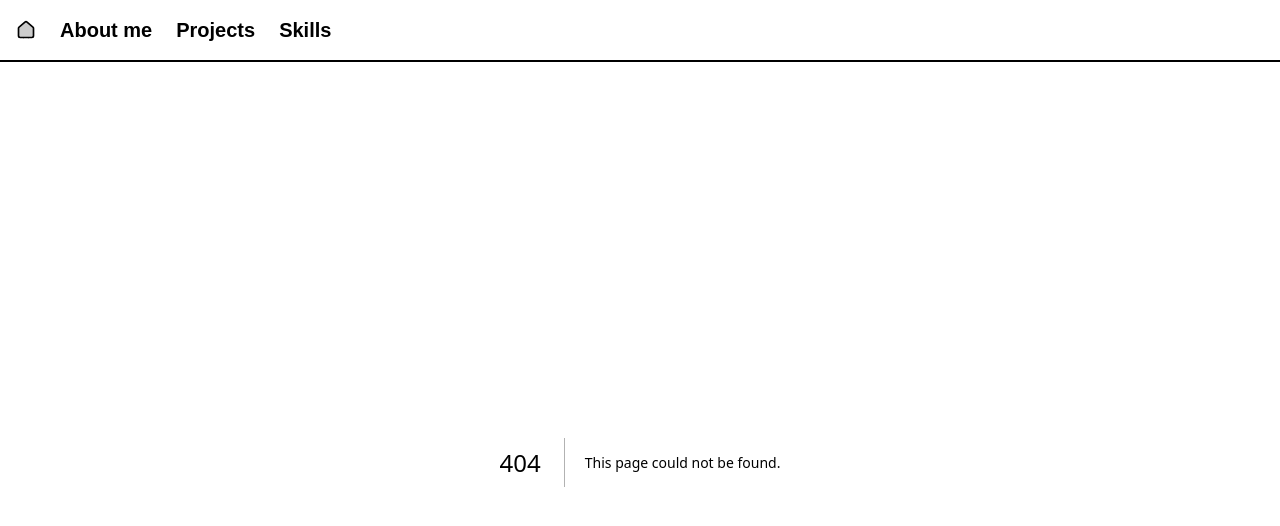
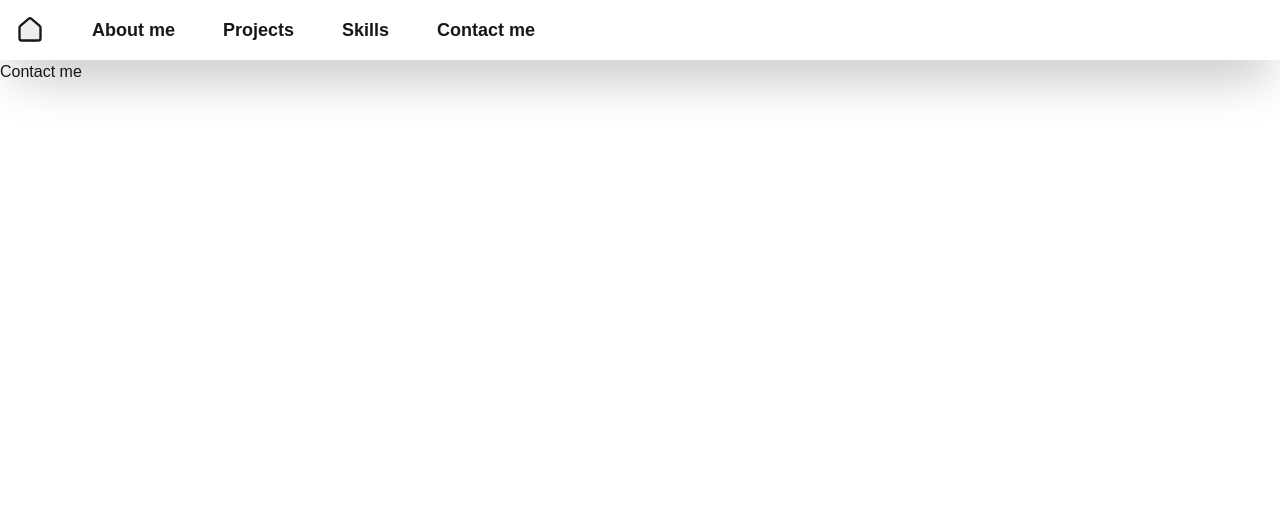
Before and after one commit to MikeLvl76/Portfolio, a Next.js app: page /contact in a window 1280 px wide. Before the commit this address had no page. Shown: the top 526 px of the page. Built offline with nearby package versions, Linux system fonts and the light colour scheme.

Commit message:
add new page to contact and refactor style

```diff
--- /dev/null
+++ b/src/app/contact/layout.tsx
@@ -0,0 +1,11 @@
+"use client";
+
+import { ReactNode } from "react";
+
+type Props = {
+  children: ReactNode;
+};
+
+export default function Layout({ children }: Props) {
+  return <div>{children}</div>;
+}
--- /dev/null
+++ b/src/app/contact/page.tsx
@@ -0,0 +1,5 @@
+"use client";
+
+export default function Page() {
+  return <div>Contact me</div>;
+}
--- a/src/app/layout.tsx
+++ b/src/app/layout.tsx
@@ -36,6 +36,7 @@ export default function RootLayout({
           <NavbarItem label="About me" to="/about-me" />
           <NavbarItem label="Projects" to="/projects" />
           <NavbarItem label="Skills" to="/skills" />
+          <NavbarItem label="Contact me" to="/contact" />
         </Navbar>
         {children}
       </body>
--- a/src/components/navbar/navbar-item.tsx
+++ b/src/components/navbar/navbar-item.tsx
@@ -13,13 +13,13 @@ export default function NavbarItem({ to, icon: Icon, label }: Props) {
   return (
     <Link
       href={to}
-      className="flex flex-row items-center justify-center gap-2 hover:decoration-0 p-2 w-fit h-full"
+      className="flex flex-row items-center justify-center gap-2 hover:decoration-0 p-2 w-fit h-full hover:bg-[#dddddd] rounded-sm"
     >
       {Icon && (
-        <Icon size={20} fill="#cccccc" className="hover:cursor-pointer" />
+        <Icon size={28} fill="#eeeeee" className="hover:cursor-pointer" />
       )}
       {label && (
-        <label className="text-xl font-bold hover:cursor-pointer">
+        <label className="text-lg font-bold hover:cursor-pointer">
           {label}
         </label>
       )}
--- a/src/components/navbar/navbar.tsx
+++ b/src/components/navbar/navbar.tsx
@@ -8,7 +8,7 @@ type Props = {
 
 export default function Navbar({ children }: Props) {
   return (
-    <div className="flex flex-row justify-start items-center p-2 gap-2 w-full h-[30%] border-b-2 border-b-black">
+    <div className="flex flex-row justify-start items-center p-2 gap-8 w-full h-[30%] shadow-2xl/30">
       {children}
     </div>
   );
```
